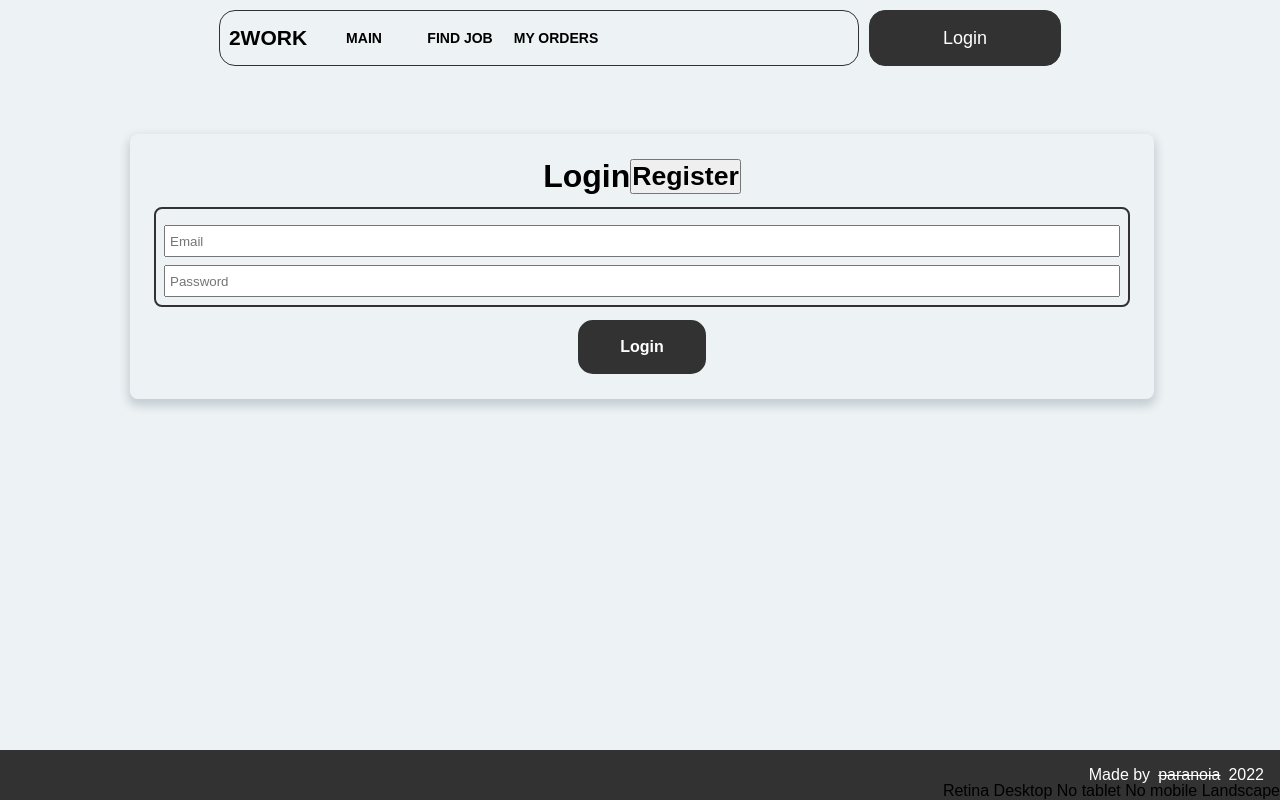
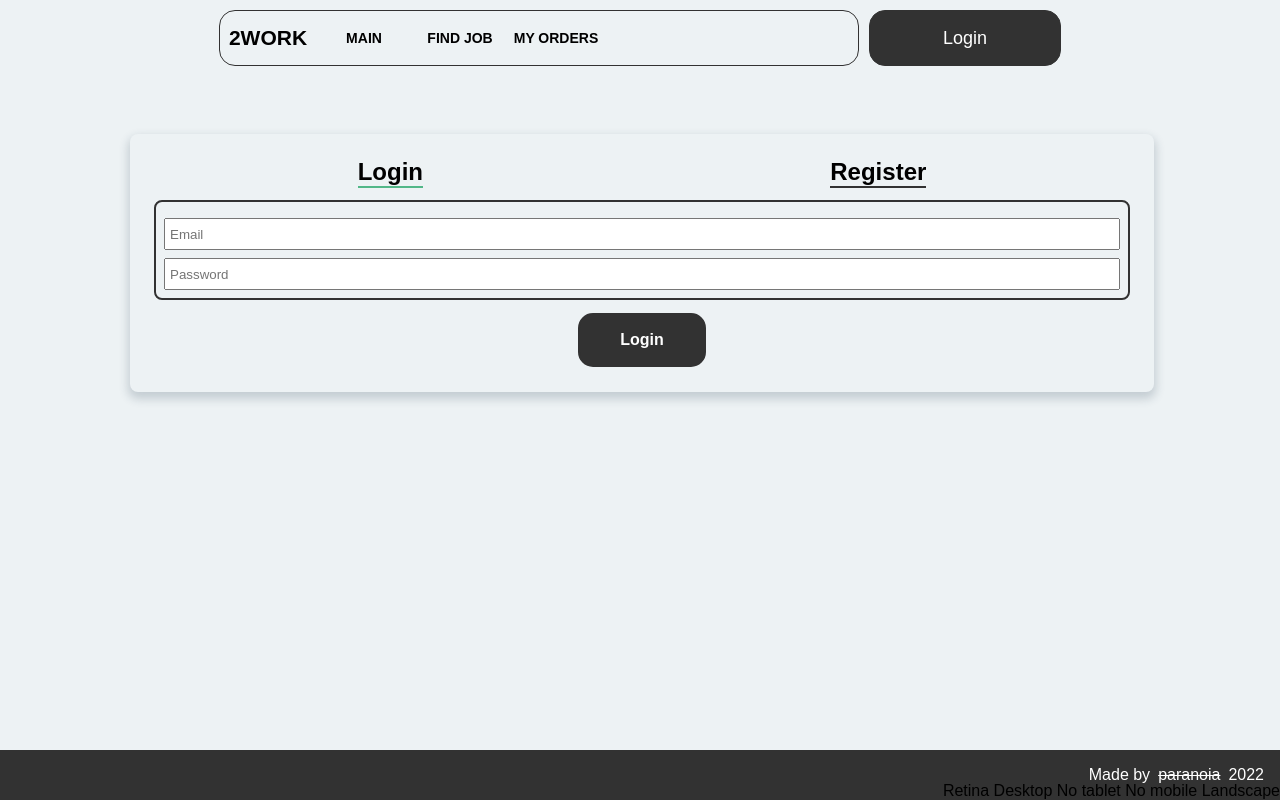
Before and after one commit to is-paranoia/2work.shop, a React (Create React App) app in the folder frontend/: page /auth/login in a window 1280 px wide. Built offline with nearby package versions, Linux system fonts and the light colour scheme; no server answers; the HTML template or start-up script is replaced by a standard one; a web font is replaced by a local one.

Commit message:
Fix login and register

```diff
--- a/frontend/package.json
+++ b/frontend/package.json
@@ -21,7 +21,7 @@
     "web-vitals": "^2.1.4"
   },
   "scripts": {
-    "start": "react-scripts start",
+    "start": "DANGEROUSLY_DISABLE_HOST_CHECK=true react-scripts start",
     "build": "react-scripts build",
     "test": "react-scripts test",
     "eject": "react-scripts eject"
--- a/frontend/src/pages/AuthPage/LoginForm/LoginForm.css
+++ b/frontend/src/pages/AuthPage/LoginForm/LoginForm.css
@@ -16,8 +16,23 @@
 .changeForm {
     display: flex;
     align-items: center;
+    justify-content: space-around;
+    width: 100%;
+}
+
+.changeForm button {
+    display: flex;
+    align-items: center;
     justify-content: center;
-    width: 100%;
+    background-color: transparent;
+    border: 0px solid transparent;
+    font-size: 12px;
+    border-bottom: 2px solid #323232;
+}
+
+.choosen {
+    font-size: 24px;
+    border-bottom: 2px solid #52b788;
 }
 
 @media only screen and (max-width: 1440px) {
--- a/frontend/src/pages/AuthPage/LoginForm/LoginForm.js
+++ b/frontend/src/pages/AuthPage/LoginForm/LoginForm.js
@@ -45,7 +45,7 @@ const LoginForm = ({setShowRegister}) => {
 
     return (
         <div className="LoginForm">
-               <div className="changeForm"><h1>Login</h1><button onClick={changeShowHandler}><h1>Register</h1></button></div>
+               <div className="changeForm"><h1 className="choosen">Login</h1><button onClick={changeShowHandler}><h1>Register</h1></button></div>
                <div className="auth-fields">
                     <input className="email-field" name="email" placeholder="Email" type={"email"} onChange={changeHandler} />
                     <input className="password-field" name="password" placeholder="Password" type={"password"} onChange={changeHandler} />
--- a/frontend/src/pages/AuthPage/RegisterForm/RegisterForm.css
+++ b/frontend/src/pages/AuthPage/RegisterForm/RegisterForm.css
@@ -20,6 +20,21 @@
     width: 100%;
 }
 
+.changeForm button {
+    display: flex;
+    align-items: center;
+    justify-content: center;
+    background-color: transparent;
+    border: 0px solid transparent;
+    font-size: 12px;
+    border-bottom: 2px solid #323232;
+}
+
+.choosen {
+    font-size: 24px;
+    border-bottom: 2px solid #52b788;
+}
+
 @media only screen and (max-width: 1440px) {
     .RegisterForm {
       width: 100%;
--- a/frontend/src/pages/AuthPage/RegisterForm/RegisterForm.js
+++ b/frontend/src/pages/AuthPage/RegisterForm/RegisterForm.js
@@ -37,7 +37,7 @@ const RegisterForm = ({setShowRegister}) => {
 
     return (
         <div className="RegisterForm">
-               <div className="changeForm"><button onClick={changeShowHandler}><h1>Login</h1></button><h1>Register</h1></div>
+               <div className="changeForm"><button onClick={changeShowHandler}><h1>Login</h1></button><h1 className="choosen">Register</h1></div>
                <div className="auth-fields">
                     <input className="nickname-field" name="nickname" placeholder="Nickname" onChange={changeHandler} />
                     <input className="email-field" name="email" placeholder="Email" onChange={changeHandler} />
```
